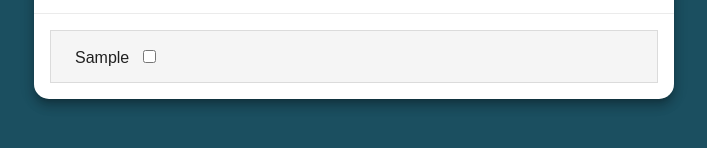
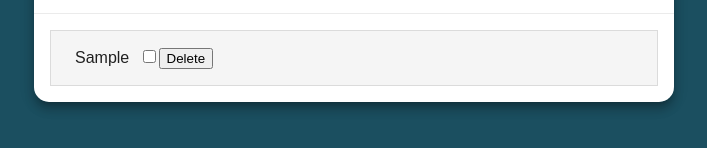
Before and after one commit to mikemarin/6.5-TodoApp, a plain HTML site: page index.html in a window 1280 px wide. Both pictures are taken after typing "Sample" into the empty fields and a click on the button "ADD TO-DO!". Shown: the part 254-402 px from the top of the page, 286-993 px from the left. Drawn offline with nearby package versions, Linux system fonts and the light colour scheme.

Commit message:
Submission 01

```diff
--- a/app.js
+++ b/app.js
@@ -1,38 +1,57 @@
+
+
+function onReady(){
+  let toDos = [];
+
+  const ADD_TODO_FORM = document.getElementById('addToDoForm');
+  const NEW_TODO_TEXT = document.getElementById('newToDoText');
+  const TODO_LIST = document.getElementById('toDoList');
+
+  ADD_TODO_FORM.addEventListener('submit', (event) => {
+    event.preventDefault();
+
+    let title = NEW_TODO_TEXT.value;
+
+    toDos.push(title);
+    console.log(toDos);
+
+    let newLi = document.createElement('li'); // <li></li>
+    let checkbox = document.createElement('input');
+    checkbox.type = "checkbox";
+
+    let deleteBtn = document.createElement('button');
+    deleteBtn.textContent = "Delete";
+
+    deleteBtn.addEventListener('click', function(event){
+      let buttonLiText = this.parentElement.childNodes[0].textContent;
+      // console.log(event);
+      // this.parentElement represents the button's <li> parent
+      TODO_LIST.removeChild(this.parentElement);
+
+      toDos.forEach(function(currentToDo, index){
+        // console.log(currentToDo, index);
+        // console.log(this);
+
+        if(currentToDo === buttonLiText){
+          // remove from array
+          toDos.splice(index, 1);
+        }
+        console.log(toDos);
+      });
+    })
+
+    newLi.textContent = title;
+    newLi.appendChild(checkbox);
+    newLi.appendChild(deleteBtn);
+    TODO_LIST.appendChild(newLi);
+    NEW_TODO_TEXT.value = "";
+  });
+};
+
 window.onload = function() {
   onReady();
 };
 
-function onReady() {
-  const addToDoForm = document.getElementById('addToDoForm');
-  const newToDoText = document.getElementById('newToDoText');
-  const toDoList = document.getElementById('toDoList');
-
-  addToDoForm.addEventListener('submit', () => {
-    event.preventDefault();
-
-    // get the text
-    let title = newToDoText.value;
-
-    // create a new li
-    let newLi = document.createElement('li');
-
-    // create a new input
-    let checkbox = document.createElement('input');
-
-    // set the input's type to checkbox
-    checkbox.type = "checkbox";
-
-    // set the title
-    newLi.textContent = title;
-
-    // attach the checkbox to the li
-    newLi.appendChild(checkbox);
-
-    // attach the li to the ul
-    toDoList.appendChild(newLi);
-
-    //empty the input
-    newToDoText.value = '';
-
- });
-}
+// help links for javascript
+// https://bloc.wistia.com/medias/d3uxpj3dt4
+// https://bloc.wistia.com/medias/ni8v0vqwna
--- a/index.html
+++ b/index.html
@@ -2,7 +2,6 @@
 <html>
   <head>
     <title>To-Do App</title>
-
     <meta name="viewport" content="width=device-width, initial-scale=1">
 
     <!-- Material Design Lite -->
@@ -10,25 +9,20 @@
   	<script defer src="https://code.getmdl.io/1.3.0/material.min.js">
   	</script>
 
-    <!-- Font Awesome -->
-  	<link href="https://maxcdn.bootstrapcdn.com/font-awesome/4.7.0/css/font-awesome.min.css" rel="stylesheet">
-
     <!-- Custom Styles -->
   	<link href="styles/reset.css" rel="stylesheet">
     <link href="styles/style.css" rel="stylesheet">
 
   </head>
+
   <body>
     <div class="app-wrapper mdl-shadow--2dp through mdl-shadow--8dp">
-
       <header class="h1-header">
         <h1>To-Do App</h1>
       </header>
 
-
-
       <form id="addToDoForm">
-        <div class="formLeft" class="">
+        <div class="formLeft">
           <div class="mdl-textfield mdl-js-textfield mdl-textfield--floating-label">
             <input class="mdl-textfield__input" type="text" id="newToDoText">
             <label class="mdl-textfield__label" for="newToDoText">New To-Do:</label>
@@ -37,16 +31,16 @@
         <div class="formRight">
           <button class="mdl-button mdl-js-button mdl-button--raised" type="submit">Add To-Do!</button>
         </div>
-      </form><!-- #addToDoForm END -->
+      </form>
 
       <div class="underline">
       </div>
 
       <ul id="toDoList">
-      </ul><!-- #toDoList END -->
+      </ul>
 
       <div class="ul-Bottom">
-      </div><!-- .ul-Bottom END -->
+      </div>
 
     </div>
 
```
